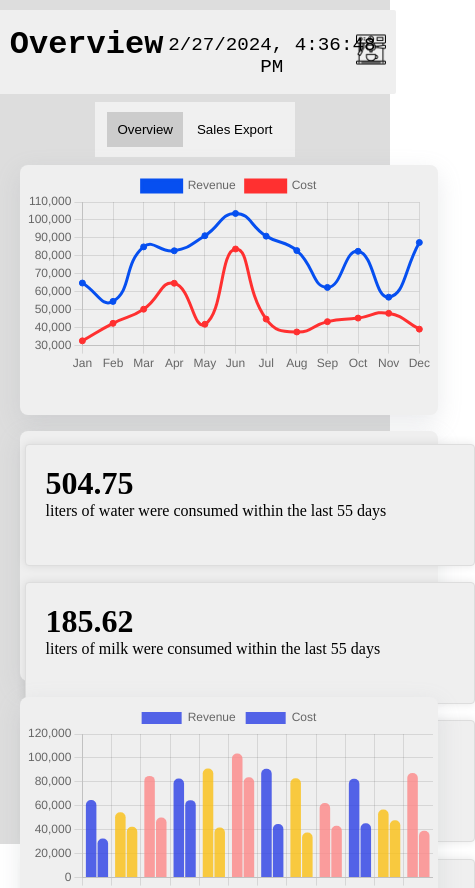
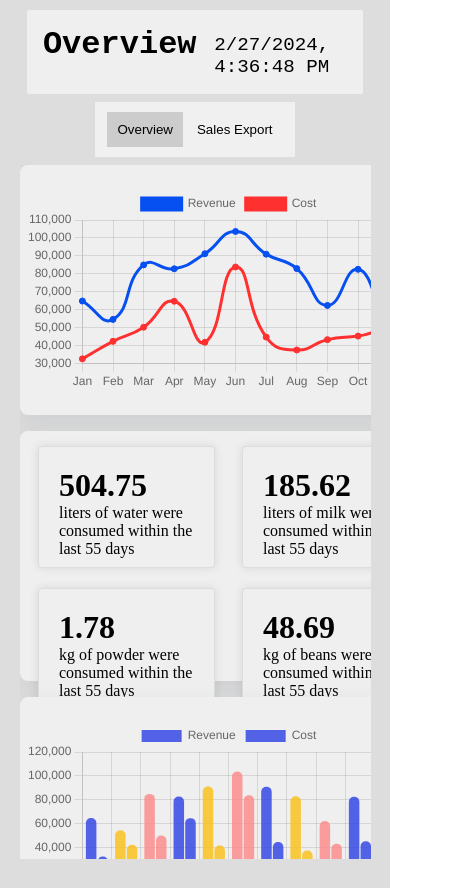
Before and after one commit to Alex7develop/master, a React (Vite) app: page / in a window 390 px wide. Shown: the top 888 px of the page, 475 px wide, since content can reach past the window. Built offline with nearby package versions, Linux system fonts and the light colour scheme.

Commit message:
reales 5

```diff
--- a/src/App.css
+++ b/src/App.css
@@ -1,5 +1,5 @@
 .App {
-  height: 100vh;
+  height: 120vh;
   width: 100%;
   display: flex;
   flex-direction: column;
@@ -15,6 +15,8 @@
   gap: 2vw;
   width: 80%;
   margin: 0 auto;
+  max-height: calc(100vh - 150px);
+  overflow-y: auto;
 }
 
 .dataCard {
@@ -118,3 +120,9 @@
     margin: 0 2px;
   }
 }
+.dataCard {
+  display: flex;
+  flex-wrap: wrap;
+  justify-content: space-around;
+  align-items: center;
+}
--- a/src/components/Card/Card.module.css
+++ b/src/components/Card/Card.module.css
@@ -1,26 +1,11 @@
 .card {
-  display: inline-block;
   background-color: #efefef;
   border: 1px solid #ddd;
   border-radius: 4px;
   padding: 20px;
   width: 135px;
-  max-width: 200px;
+  max-width: 100%; /* Изменили max-width на 100% */
   height: 80px;
   box-shadow: 0 0 10px rgba(0, 0, 0, 0.1);
-  margin: 3px;
+  margin: 10px; /* Добавим отступы между карточками */
 }
-@media only screen and (max-width: 800px) {
-  .card {
-    width: 48%;
-    max-width: none;
-    margin: 1%;
-  }
-}
-
-@media only screen and (max-width: 600px) {
-  .card {
-    width: 100%;
-    margin: 2% 0;
-  }
-}
--- a/src/components/Content/Content.jsx
+++ b/src/components/Content/Content.jsx
@@ -3,6 +3,9 @@
 const Content = () => {
   return (
     <div className="dataCard revenueCard">
+      {/* <div>
+        <h1>Consupsion</h1>
+      </div> */}
       <Card
         content="liters of water were consumed within the last 55 days"
         number={504.75}
--- a/src/components/Header/Header.module.css
+++ b/src/components/Header/Header.module.css
@@ -31,18 +31,3 @@
   top: 50%;
   transform: translateY(-50%);
 }
-@media only screen and (max-width: 1024px) {
-  .header {
-    width: 90%;
-  }
-}
-
-@media only screen and (max-width: 768px) {
-  .header {
-    width: 95%;
-  }
-
-  .icon {
-    right: 10px;
-  }
-}
```
